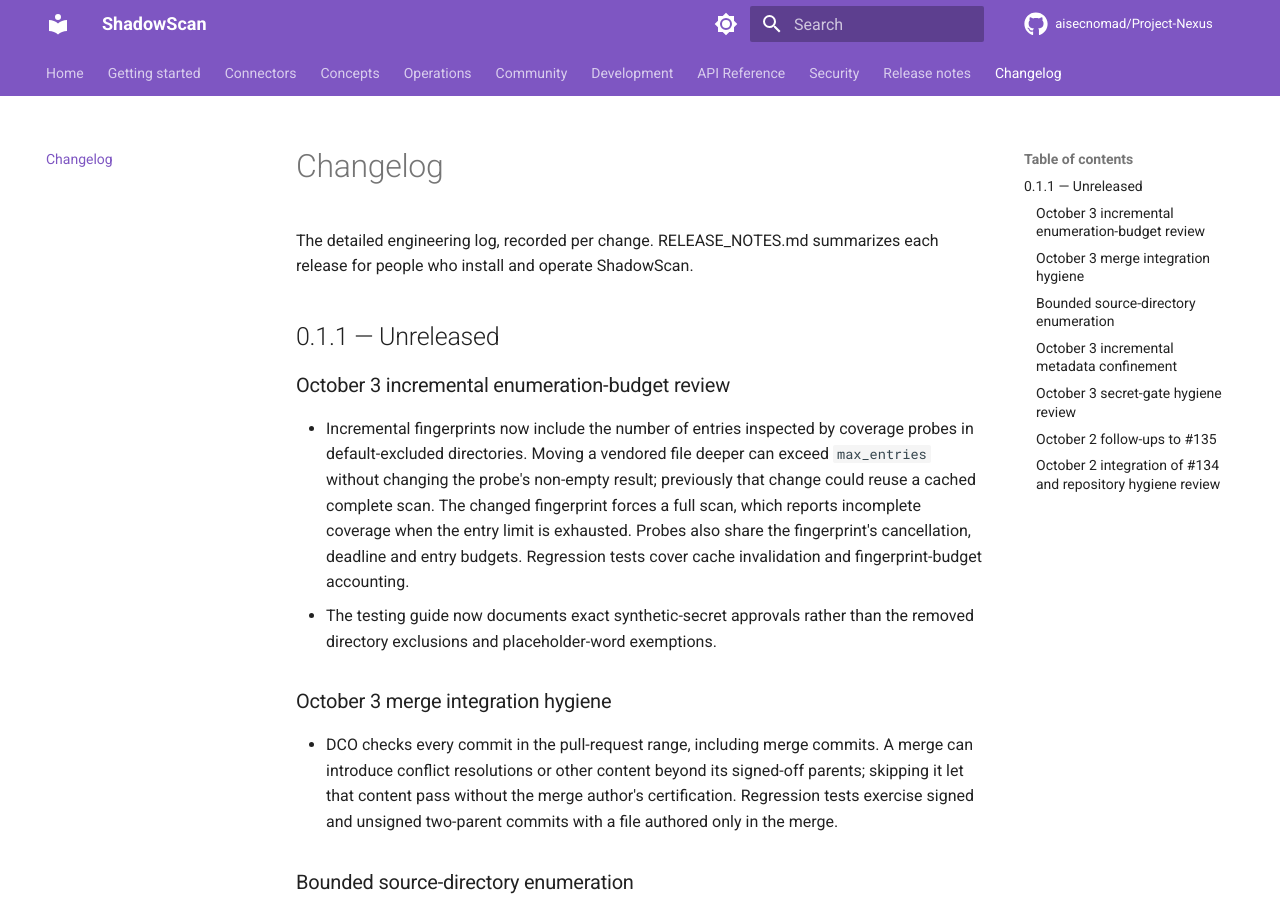
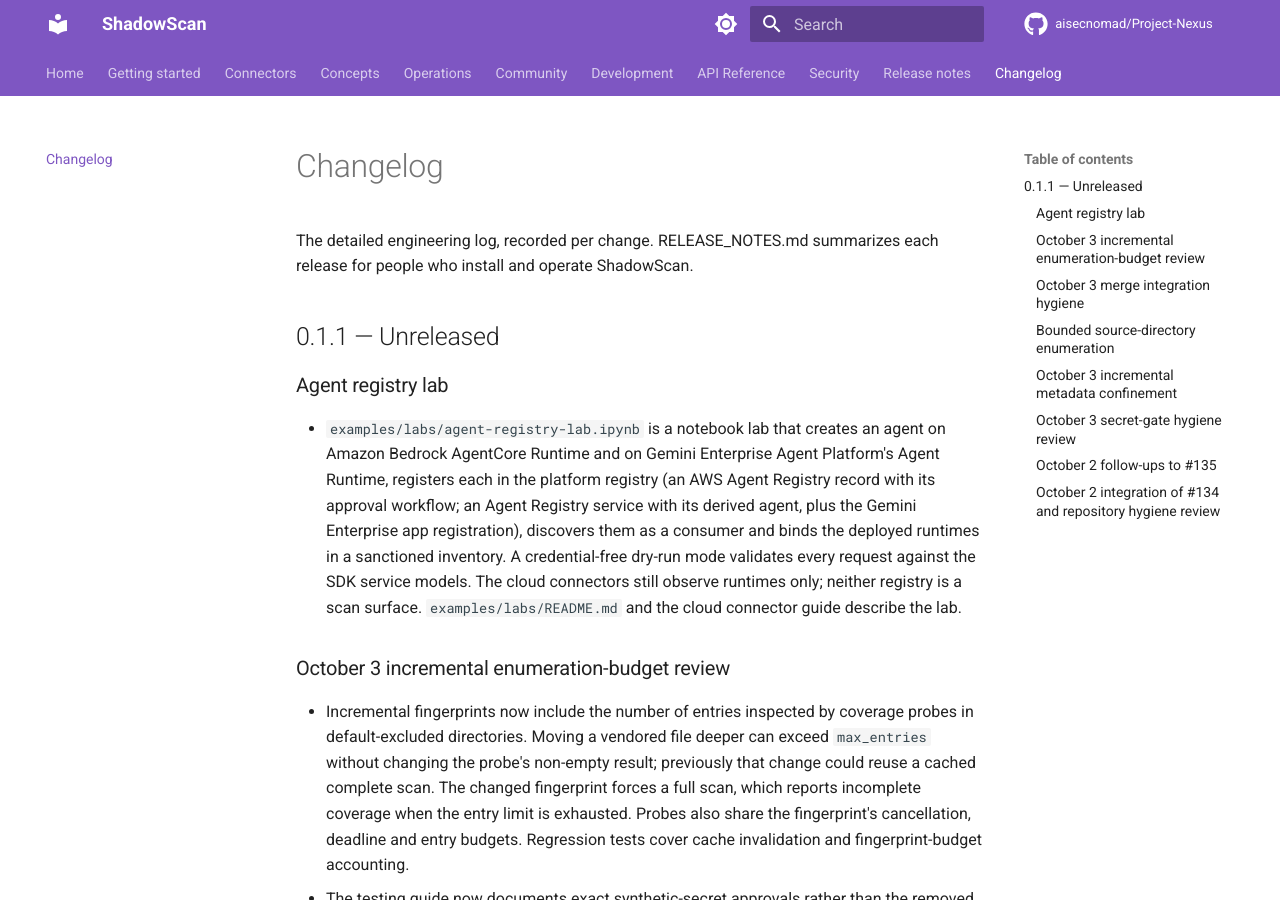
Before and after one commit to aisecnomad/Project-Nexus, an MkDocs documentation site: the page built from docs/changelog.md, in a window 1280 px wide and 900 px high. Built offline with MkDocs 1.6.1 and Material for MkDocs 9.7.7, drawn with Linux system fonts in a browser that asks for light colours; comment, search, counter and statistics services are not loaded.

Commit message:
Add agent registry lab for AWS Agent Registry and Gemini Enterprise Agent Platform
examples/labs/agent-registry-lab.ipynb creates a minimal agent on Amazon
Bedrock AgentCore Runtime and on Agent Runtime, registers each in the
platform registry (an AWS Agent Registry record with its approval
workflow; an Agent Registry service with its derived agent, plus the
Gemini Enterprise app registration), discovers them as a consumer, and
binds the deployed runtimes in Agent Capability Cards for ShadowScan
reconciliation. A credential-free dry-run mode validates every request
against the SDK service models; the notebook was executed end to end in
that mode with default, manual-curation and cleanup settings.

Document the lab in examples/labs/README.md, the cloud connector guide
and the changelog, and ignore the lab's working directory.

Signed-off-by: Claude <noreply@anthropic.com>
Co-Authored-By: Claude Fable 5.1 <noreply@anthropic.com>
Claude-Session: https://claude.ai/code/session_018pfwdLXe3tHXjYM91gQ2Vf

```diff
--- a/CHANGELOG.md
+++ b/CHANGELOG.md
@@ -4,6 +4,19 @@ The detailed engineering log, recorded per change. RELEASE_NOTES.md
 summarizes each release for people who install and operate ShadowScan.
 
 ## 0.1.1 — Unreleased
+
+### Agent registry lab
+
+- `examples/labs/agent-registry-lab.ipynb` is a notebook lab that creates an
+  agent on Amazon Bedrock AgentCore Runtime and on Gemini Enterprise Agent
+  Platform's Agent Runtime, registers each in the platform registry (an AWS
+  Agent Registry record with its approval workflow; an Agent Registry service
+  with its derived agent, plus the Gemini Enterprise app registration),
+  discovers them as a consumer and binds the deployed runtimes in a sanctioned
+  inventory. A credential-free dry-run mode validates every request against
+  the SDK service models. The cloud connectors still observe runtimes only;
+  neither registry is a scan surface. `examples/labs/README.md` and the cloud
+  connector guide describe the lab.
 
 ### October 3 incremental enumeration-budget review
 
```
Also changed, not shown: docs/connectors/cloud.md (+12 -0 lines), examples/labs/README.md (added, +53 -0 lines), 2 other files.
